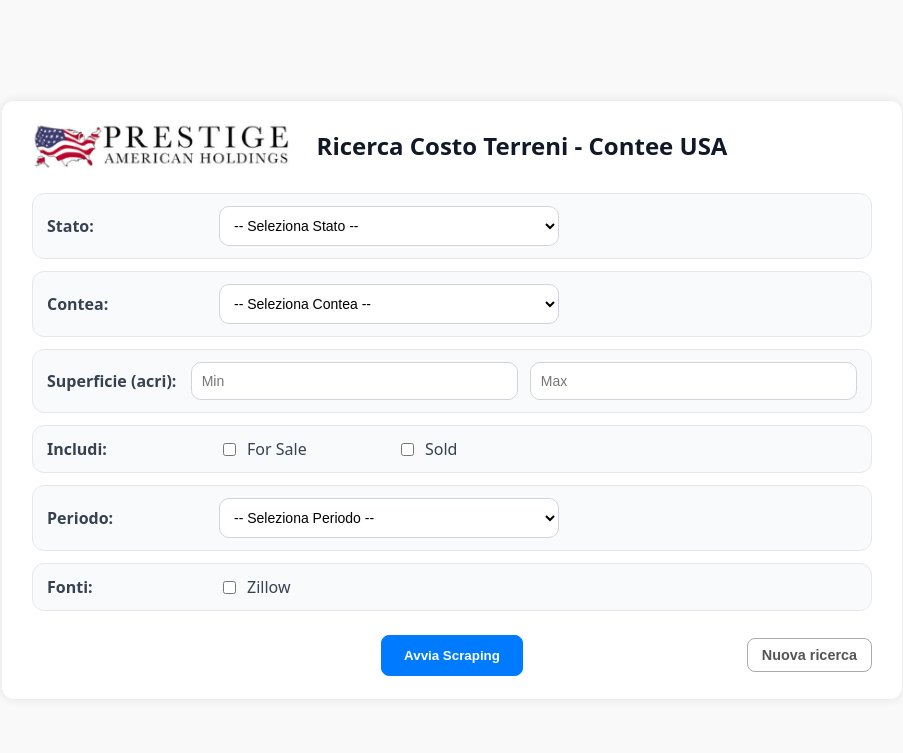
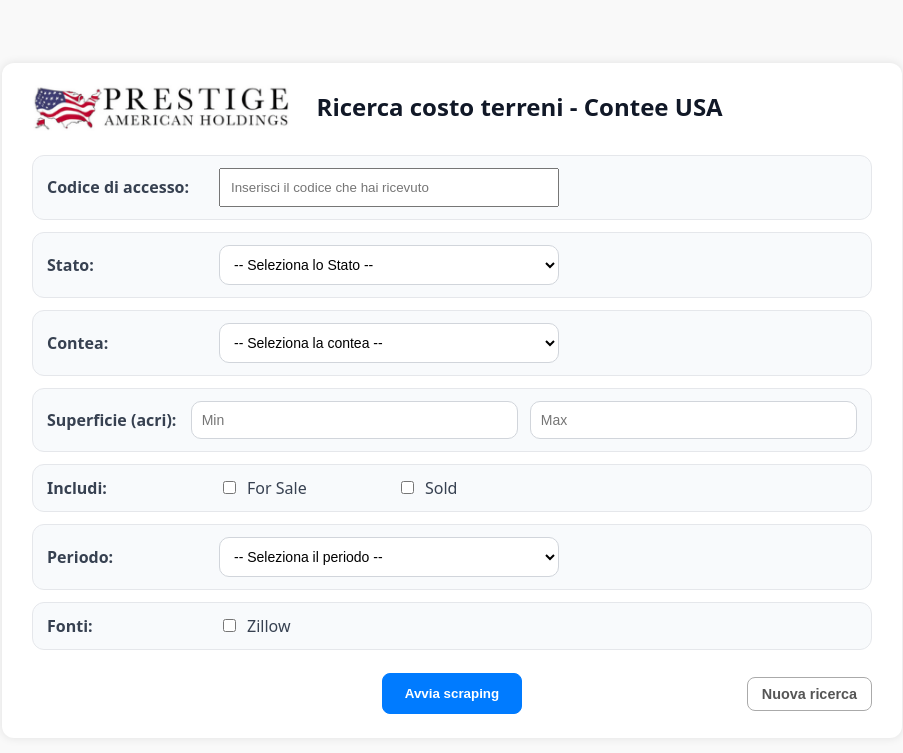
Before and after one commit to Gh-282565/scraping_cloud_final, a Flask app: page / in a window 1280 px wide. Shown: the top 753 px of the page, without its empty margins (188-1091 px from the left). Run offline with Flask 3, Linux system fonts and the light colour scheme; parts of the project's set-up code (start-up, migrations or seed data) failed here and were passed over.

Commit message:
Update index.html

```diff
--- a/templates/index.html
+++ b/templates/index.html
@@ -3,7 +3,7 @@
 <head>
   <meta charset="UTF-8" />
   <meta name="viewport" content="width=device-width, initial-scale=1" />
-  <title>Costo Terreni - Contee USA</title>
+  <title>Costo terreni - Contee USA</title>
 
   <!-- PWA manifest + colori tema -->
   <link rel="manifest" href="{{ url_for('static', filename='manifest.json') }}">
@@ -66,7 +66,11 @@
     .form-row label{ width:160px; }
     .input-pair{ display:flex; gap:12px; width:100%; }
     .checks{ display:flex; gap:18px; }
-    select, input[type=number]{ padding:10px; width:100%; max-width:340px; }
+    select, input[type=number], input[type=text]{
+      padding:10px;
+      width:100%;
+      max-width:340px;
+    }
     .actions{
       display:flex;
       justify-content:center;
@@ -111,14 +115,23 @@
 
     <div class="header">
       <img src="{{ url_for('static', filename='logo.png') }}" alt="Logo" class="logo">
-      <h1>Ricerca Costo Terreni - Contee USA</h1>
+      <h1>Ricerca costo terreni - Contee USA</h1>
     </div>
 
     <form method="POST" action="/run_scraper">
       <div class="form-row">
+        <label for="access_code">Codice di accesso:</label>
+        <input type="text"
+               id="access_code"
+               name="access_code"
+               placeholder="Inserisci il codice che hai ricevuto"
+               required>
+      </div>
+
+      <div class="form-row">
         <label for="state">Stato:</label>
         <select id="state" name="state" required>
-          <option value="">-- Seleziona Stato --</option>
+          <option value="">-- Seleziona lo Stato --</option>
           {% for code, name in states_full %}
             <option value="{{ code }}">{{ name }}</option>
           {% endfor %}
@@ -128,7 +141,7 @@
       <div class="form-row">
         <label for="county">Contea:</label>
         <select id="county" name="county" required>
-          <option value="">-- Seleziona Contea --</option>
+          <option value="">-- Seleziona la contea --</option>
         </select>
       </div>
 
@@ -151,7 +164,7 @@
       <div class="form-row">
         <label for="period">Periodo:</label>
         <select id="period" name="period">
-          <option value="">-- Seleziona Periodo --</option>
+          <option value="">-- Seleziona il periodo --</option>
           <option value="30gg">30 giorni</option>
           <option value="90gg">90 giorni</option>
           <option value="6M">6 mesi</option>
@@ -169,7 +182,7 @@
 
       <div class="actions">
         <div class="center-btn">
-          <button type="submit" class="btn btn-primary">Avvia Scraping</button>
+          <button type="submit" class="btn btn-primary">Avvia scraping</button>
         </div>
         <div class="side-btn">
           <button type="button" id="btn-reset" class="btn btn-secondary small-btn">Nuova ricerca</button>
@@ -191,7 +204,7 @@
       {% if zillow_ready and zillow_url %}
         <div class="alert ok">
           <strong>[OK]</strong> File Zillow creato.
-          <a class="download-link" href="{{ zillow_url }}" download>Premi qui per il download ⬇️</a>
+          <a class="download-link" href="{{ zillow_url }}" download>Premi qui per scaricare il file ⬇️</a>
         </div>
       {% endif %}
     {% endif %}
@@ -205,10 +218,11 @@
     stateSelect.addEventListener('change', () => {
       const s = stateSelect.value;
       const list = countiesByState[s] || [];
-      countySelect.innerHTML = '<option value="">-- Seleziona Contea --</option>';
+      countySelect.innerHTML = '<option value="">-- Seleziona la contea --</option>';
       list.forEach(name => {
         const opt = document.createElement('option');
-        opt.value = name; opt.textContent = name;
+        opt.value = name;
+        opt.textContent = name;
         countySelect.appendChild(opt);
       });
     });
@@ -225,8 +239,8 @@
     if ("serviceWorker" in navigator) {
       window.addEventListener("load", function () {
         navigator.serviceWorker.register("/service-worker.js")
-        .then(reg => console.log("[PWA] Service Worker registrato"))
-        .catch(err => console.log("[PWA] Errore SW", err));
+          .then(reg => console.log("[PWA] Service Worker registrato"))
+          .catch(err => console.log("[PWA] Errore SW", err));
       });
     }
   </script>
```
